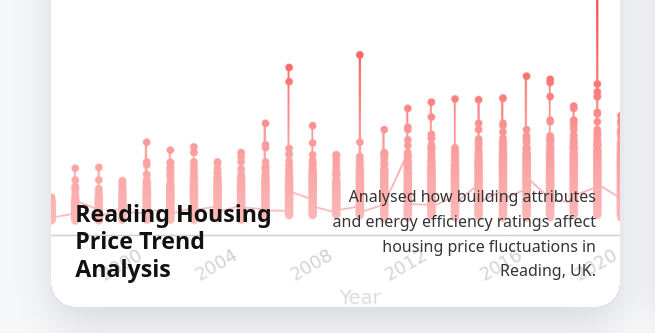
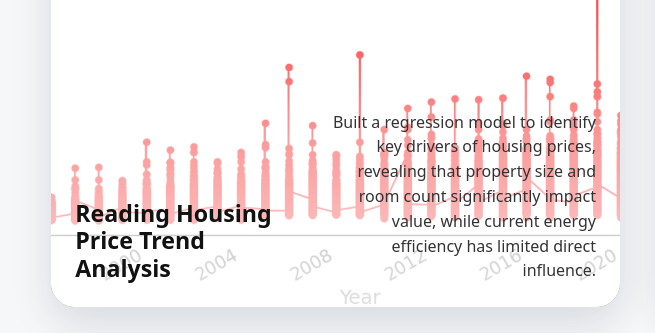
Before and after one commit to VincentBEDU/vincentbedu.github.io, a plain HTML site: page portfolio.html in a window 1280 px wide. Shown: the part 609-942 px from the top of the page, 0-655 px from the left. Drawn offline with Linux system fonts and the light colour scheme.

Commit message:
Revise project description for housing price analysis
Updated project description to include regression model insights.

```diff
--- a/portfolio.html
+++ b/portfolio.html
@@ -73,8 +73,9 @@
               <div class="portfolio-text">
                 <h3>Reading Housing Price Trend Analysis</h3>
                 <p>
-                  Analysed how building attributes and energy efficiency ratings
-                  affect housing price fluctuations in Reading, UK.
+                  Built a regression model to identify key drivers of housing prices,
+                  revealing that property size and room count significantly impact value,
+                  while current energy efficiency has limited direct influence.
                 </p>
               </div>
 
```
